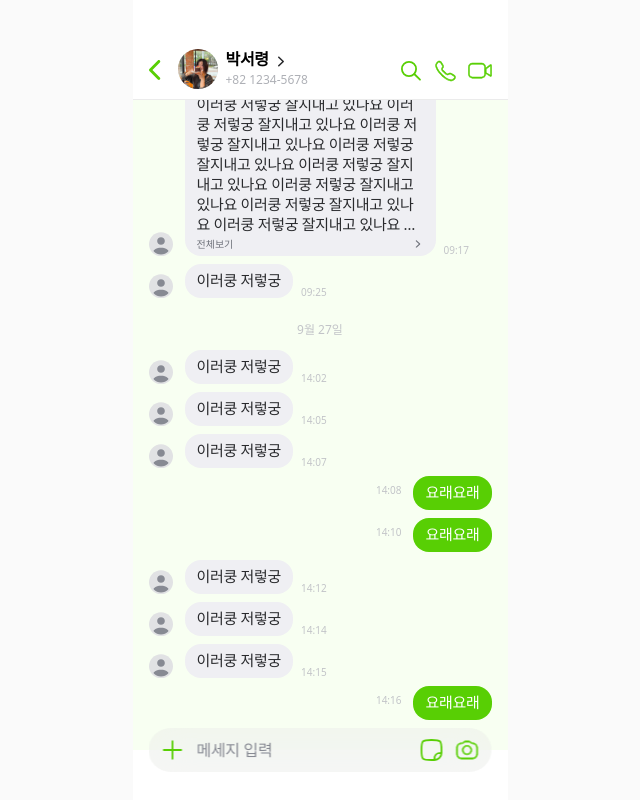
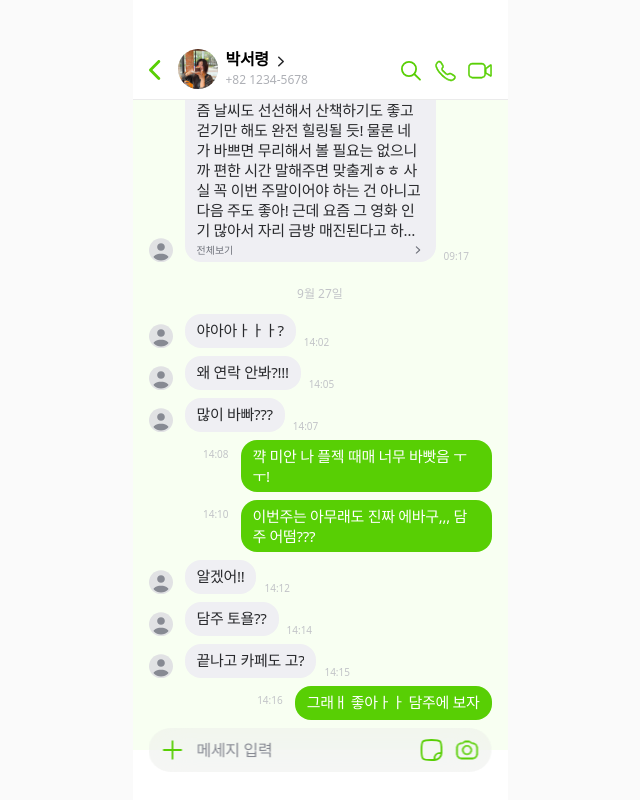
Before and after one commit to CEOS-Developers/react-messenger-22nd, a React (Vite) app in the folder react-messenger/: page / in a window 1280 px wide. Shown: the top 800 px of the page, without its empty margins (320-960 px from the left). Built offline with nearby package versions, Linux system fonts and the light colour scheme.

Commit message:
[FIX] 날짜 수정 - 한국 기준

```diff
--- a/react-messenger/src/data/messages.json
+++ b/react-messenger/src/data/messages.json
@@ -2,7 +2,7 @@
   {
     "id": 1,
     "userId": 1,
-    "text": "이러쿵 저렇궁",
+    "text": "요즘 머해??",
     "type": "received",
     "createdAt": "2025-09-26",
     "time": "09:15"
@@ -10,7 +10,7 @@
   {
     "id": 2,
     "userId": 1,
-    "text": "이러쿵 저렇궁 잘지내고 있나요",
+    "text": "주말에 바빠?",
     "type": "received",
     "createdAt": "2025-09-26",
     "time": "09:17"
@@ -18,7 +18,7 @@
   {
     "id": 3,
     "userId": 1,
-    "text": "이러쿵 저렇궁 잘지내고 있나요 이러쿵 저렇궁 잘지내고 있나요",
+    "text": "요즘 날씨 좋던데,, 한강이라도 갈래??",
     "type": "received",
     "createdAt": "2025-09-26",
     "time": "09:17"
@@ -26,23 +26,16 @@
   {
     "id": 4,
     "userId": 1,
-    "text": "이러쿵 저렇궁 잘지내고 있나요이러쿵 저렇궁 잘지내고 있나요이러쿵 저렇궁 잘지내고 있나요이러쿵 저렇궁 잘지내고 있나요이러쿵 저렇궁 잘지내고 있나요이러쿵 저렇궁 잘지내고 있나요이러쿵 저렇궁 잘지내고 있나요이러쿵 저렇궁 잘지내고 있나요이러쿵 저렇궁 잘지내고 있나요이러쿵 저렇궁 잘지내고 있나요 이러쿵 저렇궁 잘지내고 있나요 이러쿵 저렇궁 잘지내고 있나요 이러쿵 저렇궁 잘지내고 있나요  이러쿵 저렇궁 잘지내고 있나요 이러쿵 저렇궁 잘지내고 있나요  이러쿵 저렇궁 잘지내고 있나요 이러쿵 저렇궁 잘지내고 있나요  이러쿵 저렇궁 잘지내고 있나요 이러쿵 저렇궁 잘지내고 있나요  이러쿵 저렇궁 잘지내고 있나요 이러쿵 저렇궁 잘지내고 있나요  이러쿵 저렇궁 잘지내고 있나요 이러쿵 저렇궁 잘지내고 있나요  이러쿵 저렇궁 잘지내고 있나요 이러쿵 저렇궁 잘지내고 있나요 이러쿵 저렇궁 잘지내고 있나요 이러쿵 저렇궁 잘지내고 있나요 이러쿵 저렇궁 잘지내고 있나요 이러쿵 저렇궁 잘지내고 있나요 이러쿵 저렇궁 잘지내고 있나요 ",
+    "text": "아니면 영화 보러 갈래?? 요즘 그 박정민 나온 얼굴인가? 하는 새로 나온 영화가 있는데 진짜 재밌대!!!! 약간 으스스할 것도 같고 너무 기대돼ㅐㅐ!! 너 요즘 할 일도 많고 바쁘지?ㅜㅜ 그래도 잠깐 짬내서 얼굴 보는 건 어때?? 근처에 새로 생긴 카페도 있는데 완전 분위기 좋고 디저트도 예쁘고 맛있대!! 영화 끝나고 거기 가서 수다 떨면 딱일 듯 ㅋㅋㅋ 그냥 카페만 가도 좋아!! 요즘 날씨도 선선해서 산책하기도 좋고 걷기만 해도 완전 힐링될 듯! 물론 네가 바쁘면 무리해서 볼 필요는 없으니까 편한 시간 말해주면 맞출게ㅎㅎ 사실 꼭 이번 주말이어야 하는 건 아니고 다음 주도 좋아! 근데 요즘 그 영화 인기 많아서 자리 금방 매진된다고 하더라구😅 그래서 이번 주에 보면 더 좋을 것 같긴 해!! 티켓은 내가 예매할 테니까 부담 ㄴㄴ ㅋㅋ 너는 그냥 와서 즐기기만 해!! 어떰??",
+    "type": "received",
     "createdAt": "2025-09-26",
     "time": "09:17"
-  },
-  {
-    "id": 5,
-    "userId": 1,
-    "text": "이러쿵 저렇궁",
-    "type": "received",
-    "createdAt": "2025-09-26",
-    "time": "09:25"
   },
 
   {
     "id": 6,
     "userId": 1,
-    "text": "이러쿵 저렇궁",
+    "text": "야아아ㅏㅏㅏ?",
     "type": "received",
     "createdAt": "2025-09-27",
     "time": "14:02"
@@ -50,7 +43,7 @@
   {
     "id": 7,
     "userId": 1,
-    "text": "이러쿵 저렇궁",
+    "text": "왜 연락 안봐?!!!",
     "type": "received",
     "createdAt": "2025-09-27",
     "time": "14:05"
@@ -58,7 +51,7 @@
   {
     "id": 8,
     "userId": 1,
-    "text": "이러쿵 저렇궁",
+    "text": "많이 바빠???",
     "type": "received",
     "createdAt": "2025-09-27",
     "time": "14:07"
@@ -66,7 +59,7 @@
   {
     "id": 9,
     "userId": 0,
-    "text": "요래요래",
+    "text": "꺅 미안 나 플젝 때매 너무 바빳음 ㅜㅜ!",
     "type": "sent",
     "createdAt": "2025-09-27",
     "time": "14:08"
@@ -74,7 +67,7 @@
   {
     "id": 10,
     "userId": 0,
-    "text": "요래요래",
+    "text": "이번주는 아무래도 진짜 에바구,,, 담주 어떰???",
     "type": "sent",
     "createdAt": "2025-09-27",
     "time": "14:10"
@@ -83,7 +76,7 @@
   {
     "id": 11,
     "userId": 1,
-    "text": "이러쿵 저렇궁",
+    "text": "알겠어!!",
     "type": "received",
     "createdAt": "2025-09-27",
     "time": "14:12"
@@ -91,7 +84,7 @@
   {
     "id": 12,
     "userId": 1,
-    "text": "이러쿵 저렇궁",
+    "text": "담주 토욜??",
     "type": "received",
     "createdAt": "2025-09-27",
     "time": "14:14"
@@ -99,7 +92,7 @@
   {
     "id": 13,
     "userId": 1,
-    "text": "이러쿵 저렇궁",
+    "text": "끝나고 카페도 고?",
     "type": "received",
     "createdAt": "2025-09-27",
     "time": "14:15"
@@ -107,7 +100,7 @@
   {
     "id": 14,
     "userId": 0,
-    "text": "요래요래",
+    "text": "그래ㅐ 좋아ㅏㅏ 담주에 보자",
     "type": "sent",
     "createdAt": "2025-09-27",
     "time": "14:16"
--- a/react-messenger/src/pages/ChatRoom.tsx
+++ b/react-messenger/src/pages/ChatRoom.tsx
@@ -21,7 +21,10 @@ const ChatRoom = () => {
 
   const handleSend = (text: string) => {
     const now = new Date();
-    const today = now.toISOString().split("T")[0];
+    const today = `${now.getFullYear()}-${String(now.getMonth() + 1).padStart(
+      2,
+      "0"
+    )}-${String(now.getDate()).padStart(2, "0")}`;
     const time = now.toLocaleTimeString("ko-KR", {
       hour: "2-digit",
       minute: "2-digit",
```
